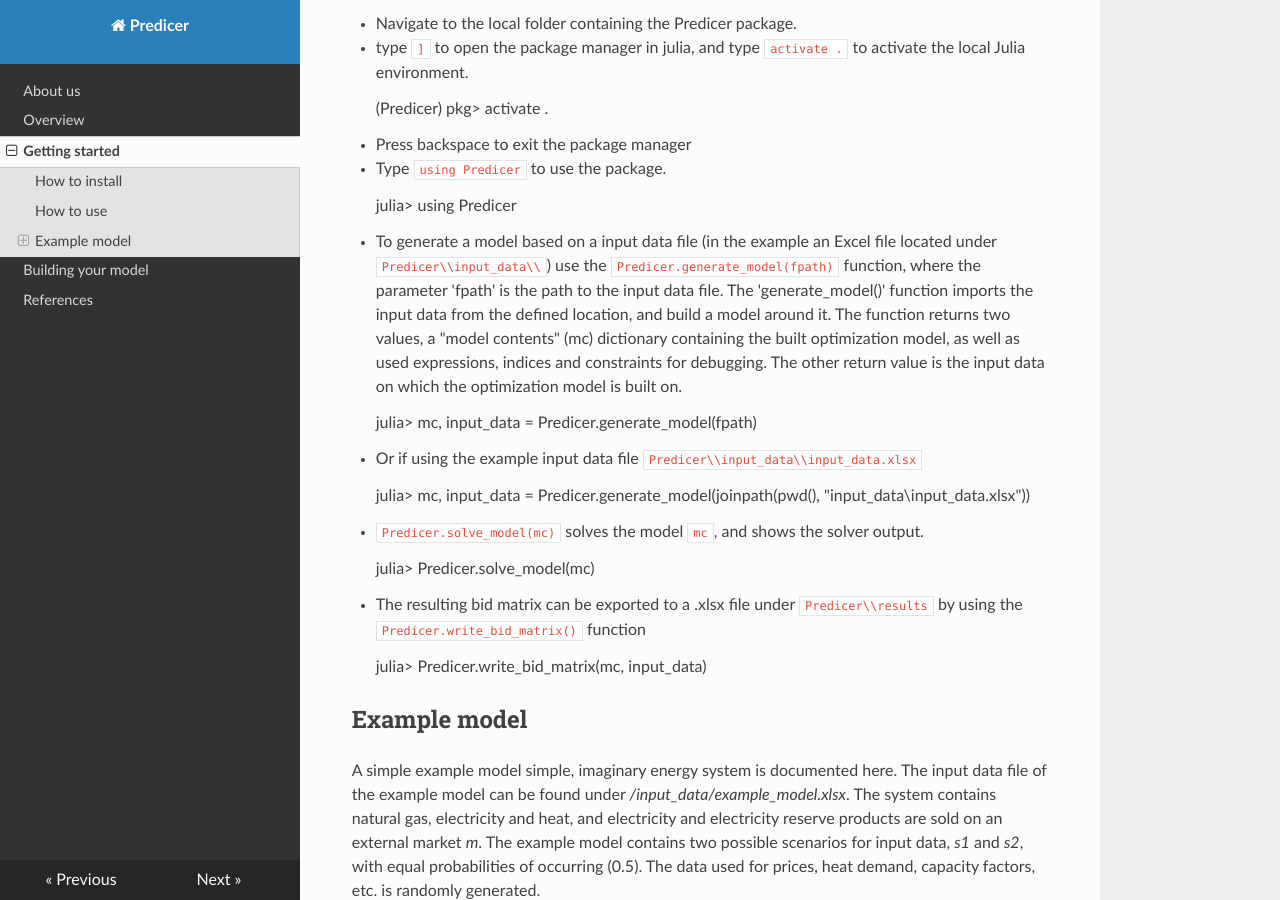
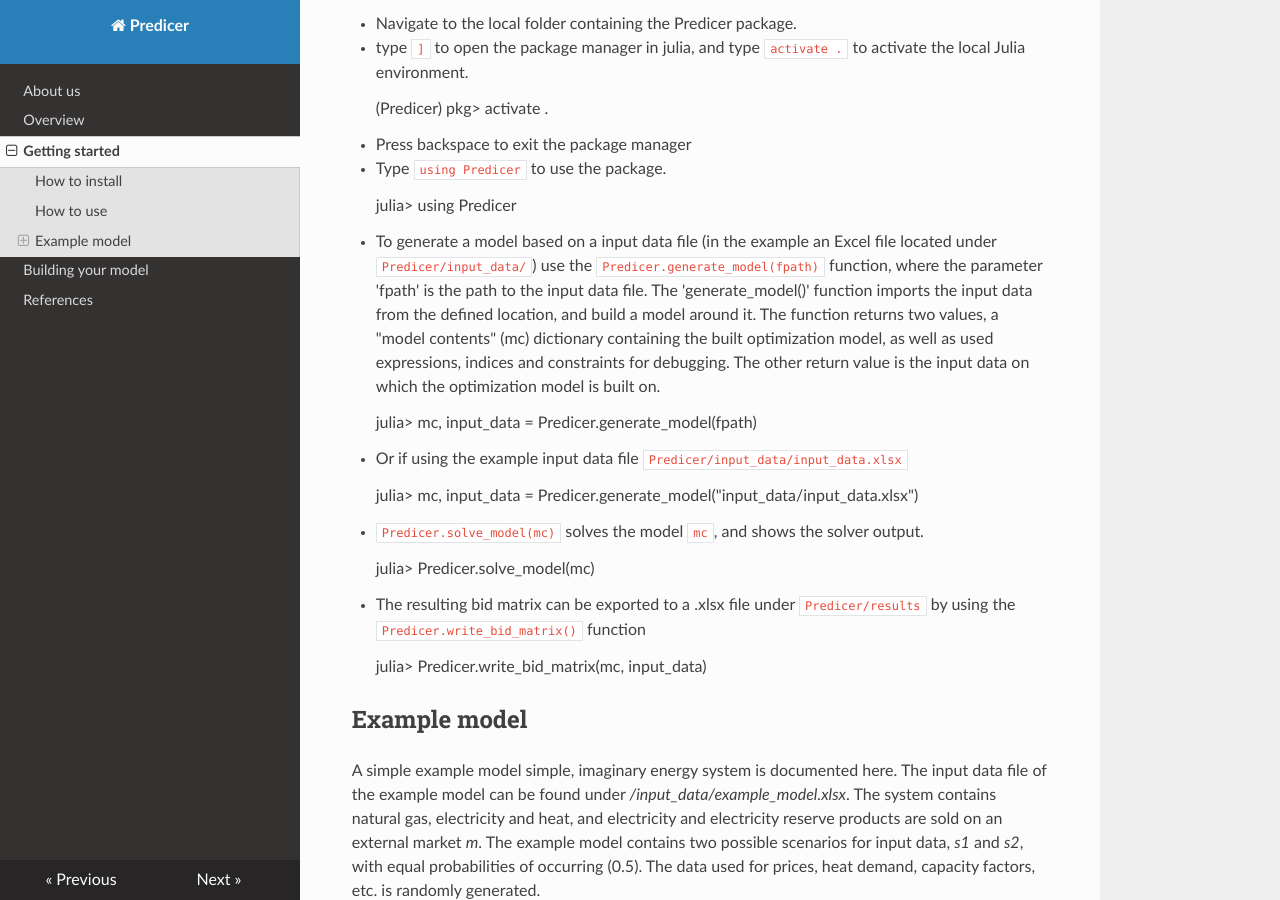
Before and after one commit to predicer-tools/Predicer, an MkDocs documentation site: the page built from docs/getting_started.md, in a window 1280 px wide and 900 px high, scrolled down 696 px. Built offline with MkDocs 1.6.1, drawn with Linux system fonts in a browser that asks for light colours; nearby versions of some CDN libraries.

Commit message:
Get rid of backslashes in file names.
Replace with joinpath in Julia and slashes in Markdown.  Also stop
useless use of pwd.

```diff
--- a/docs/getting_started.md
+++ b/docs/getting_started.md
@@ -38,14 +38,14 @@
 
       julia> using Predicer
 
-- To generate a model based on a input data file (in the example an Excel file located under `Predicer\\input_data\\`) use the `Predicer.generate_model(fpath)` function, where the parameter 'fpath' is the path to the input data file. The 'generate_model()' function imports the input data from the defined location, and build a model around it. The function returns two values, a "model contents" (mc) dictionary containing the built optimization model, as well as used expressions, indices and constraints for debugging. The other return value is the input data on which the optimization model is built on.
+- To generate a model based on a input data file (in the example an Excel file located under `Predicer/input_data/`) use the `Predicer.generate_model(fpath)` function, where the parameter 'fpath' is the path to the input data file. The 'generate_model()' function imports the input data from the defined location, and build a model around it. The function returns two values, a "model contents" (mc) dictionary containing the built optimization model, as well as used expressions, indices and constraints for debugging. The other return value is the input data on which the optimization model is built on.
 
 
       julia> mc, input_data = Predicer.generate_model(fpath)
 
-- Or if using the example input data file `Predicer\\input_data\\input_data.xlsx`
+- Or if using the example input data file `Predicer/input_data/input_data.xlsx`
 
-      julia> mc, input_data = Predicer.generate_model(joinpath(pwd(), "input_data\\input_data.xlsx"))
+      julia> mc, input_data = Predicer.generate_model("input_data/input_data.xlsx")
 
 
 - `Predicer.solve_model(mc)` solves the model `mc`, and shows the solver output.
@@ -53,7 +53,7 @@
       julia> Predicer.solve_model(mc)
 
 
-- The resulting bid matrix can be exported to a .xlsx file under `Predicer\\results` by using the `Predicer.write_bid_matrix()` function
+- The resulting bid matrix can be exported to a .xlsx file under `Predicer/results` by using the `Predicer.write_bid_matrix()` function
 
       julia> Predicer.write_bid_matrix(mc, input_data)
 
```
Also changed, not shown: README.md (+4 -4 lines), 1 other file.
